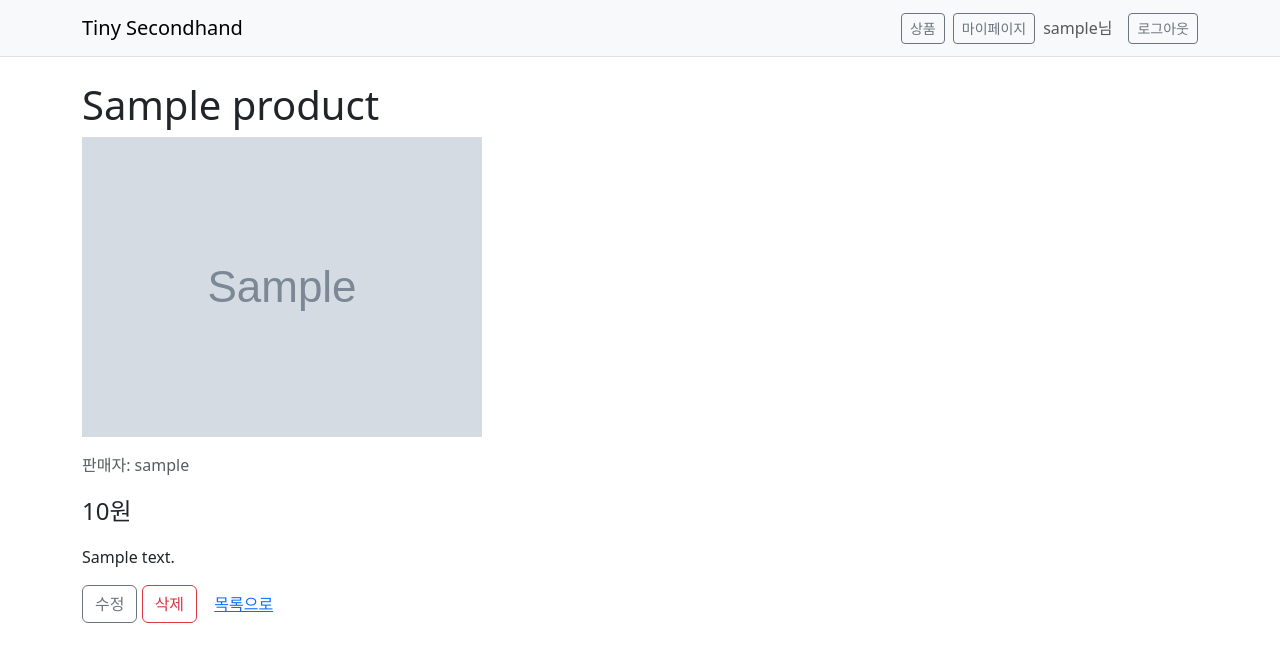
After one commit to lrycro/whs4-tiny-secondhand-platform, a Flask app: page /products/1 in a window 1280 px wide. The commit adds this page. Shown: the top 662 px of the page. Run offline with Flask 3, Linux system fonts and the light colour scheme; a user stored in the database is signed in; tables that the repository leaves empty hold one stand-in row (values such as "Sample post"); grey boxes marked "Sample" are stand-in pictures; some libraries are stand-ins or nearby versions.

Commit message:
Step 4: product CRUD (create/list/detail/edit/delete + ownership checks)
Adds a products blueprint: list (active products, name only per
SPEC.md F7), create/edit form with optional photo upload, detail
view, and delete. Photo uploads are validated by extension allowlist
and size cap, stored under a randomly generated filename (never the
client-supplied name) to avoid path traversal/overwrite.

Edit and delete re-verify product.seller_id == current_user.id
server-side on every request (the IDOR check SPEC.md 2.4 calls out
as the easiest point to get wrong) -- the "수정"/"삭제" buttons are
UI convenience only, not the actual access control. mypage now also
lists the current user's own products with edit/delete links.

Adds tests/test_products.py, including IDOR tests that drive two
distinct registered users through one client (real login/logout,
per the g-caching fixture gotcha) to confirm a non-owner gets 403
on both GET (edit form) and forged POST (edit/delete) against
another user's product.

```diff
--- a/app.py
+++ b/app.py
@@ -30,10 +30,12 @@ def create_app(config_class=Config):
     from blueprints.auth.routes import auth_bp
     from blueprints.main.routes import main_bp
     from blueprints.mypage.routes import mypage_bp
+    from blueprints.products.routes import products_bp
 
     app.register_blueprint(auth_bp)
     app.register_blueprint(main_bp)
     app.register_blueprint(mypage_bp)
+    app.register_blueprint(products_bp)
 
     with app.app_context():
         db.create_all()
--- /dev/null
+++ b/blueprints/products/forms.py
@@ -0,0 +1,39 @@
+from flask_wtf import FlaskForm
+from flask_wtf.file import FileAllowed, FileField, FileSize
+from wtforms import IntegerField, StringField, SubmitField, TextAreaField
+from wtforms.validators import DataRequired, Length, NumberRange, Optional
+
+# extension allowlist only (no image-content sniffing) -- fine for this project's
+# threat model, but a spoofed-extension upload would slip through; note for the
+# step 10 security re-check.
+ALLOWED_IMAGE_EXTENSIONS = ["jpg", "jpeg", "png", "gif", "webp"]
+
+
+class ProductForm(FlaskForm):
+    name = StringField(
+        "상품명",
+        validators=[
+            DataRequired(message="상품명을 입력해주세요."),
+            Length(max=200, message="상품명은 200자 이하로 입력해주세요."),
+        ],
+    )
+    description = TextAreaField(
+        "설명",
+        validators=[Optional(), Length(max=2000, message="설명은 2000자 이하로 입력해주세요.")],
+    )
+    price = IntegerField(
+        "가격",
+        validators=[
+            DataRequired(message="가격을 입력해주세요."),
+            NumberRange(min=0, message="가격은 0 이상이어야 합니다."),
+        ],
+    )
+    photo = FileField(
+        "사진",
+        validators=[
+            Optional(),
+            FileAllowed(ALLOWED_IMAGE_EXTENSIONS, message="jpg, jpeg, png, gif, webp 파일만 업로드할 수 있습니다."),
+            FileSize(max_size=5 * 1024 * 1024, message="파일 크기는 5MB 이하여야 합니다."),
+        ],
+    )
+    submit = SubmitField("저장")
--- /dev/null
+++ b/blueprints/products/routes.py
@@ -0,0 +1,92 @@
+import os
+import uuid
+
+from flask import Blueprint, abort, current_app, flash, redirect, render_template, url_for
+from flask_login import current_user, login_required
+
+from blueprints.products.forms import ProductForm
+from extensions import db
+from models import Product, ProductStatus
+
+products_bp = Blueprint("products", __name__)
+
+
+def _save_photo(file_storage):
+    if not file_storage or not file_storage.filename:
+        return None
+    # random filename: never trust/store the client-supplied name (path traversal, collisions)
+    ext = file_storage.filename.rsplit(".", 1)[-1].lower()
+    filename = f"{uuid.uuid4().hex}.{ext}"
+    upload_dir = current_app.config["PRODUCT_UPLOAD_DIR"]
+    os.makedirs(upload_dir, exist_ok=True)
+    file_storage.save(os.path.join(upload_dir, filename))
+    return filename
+
+
+@products_bp.route("/products")
+@login_required
+def product_list():
+    products = (
+        Product.query.filter_by(status=ProductStatus.ACTIVE).order_by(Product.created_at.desc()).all()
+    )
+    return render_template("products/list.html", products=products)
+
+
+@products_bp.route("/products/new", methods=["GET", "POST"])
+@login_required
+def product_new():
+    form = ProductForm()
+    if form.validate_on_submit():
+        product = Product(
+            name=form.name.data,
+            description=form.description.data,
+            price=form.price.data,
+            seller_id=current_user.id,
+            image_filename=_save_photo(form.photo.data),
+        )
+        db.session.add(product)
+        db.session.commit()
+        flash("상품이 등록되었습니다.", "success")
+        return redirect(url_for("products.product_detail", product_id=product.id))
+    return render_template("products/form.html", form=form, mode="new")
+
+
+@products_bp.route("/products/<int:product_id>")
+@login_required
+def product_detail(product_id):
+    product = Product.query.get_or_404(product_id)
+    return render_template("products/detail.html", product=product)
+
+
+@products_bp.route("/products/<int:product_id>/edit", methods=["GET", "POST"])
+@login_required
+def product_edit(product_id):
+    product = Product.query.get_or_404(product_id)
+    if product.seller_id != current_user.id:
+        abort(403)
+
+    form = ProductForm(obj=product)
+    if form.validate_on_submit():
+        product.name = form.name.data
+        product.description = form.description.data
+        product.price = form.price.data
+        new_filename = _save_photo(form.photo.data)
+        if new_filename:
+            product.image_filename = new_filename
+        db.session.commit()
+        flash("상품 정보가 수정되었습니다.", "success")
+        return redirect(url_for("products.product_detail", product_id=product.id))
+    return render_template("products/form.html", form=form, mode="edit", product=product)
+
+
+@products_bp.route("/products/<int:product_id>/delete", methods=["POST"])
+@login_required
+def product_delete(product_id):
+    product = Product.query.get_or_404(product_id)
+    if product.seller_id != current_user.id:
+        abort(403)
+
+    db.session.delete(product)
+    db.session.commit()
+    flash("상품이 삭제되었습니다.", "info")
+    return redirect(url_for("mypage.mypage"))
--- a/config.py
+++ b/config.py
@@ -22,3 +22,8 @@ class Config:
     SESSION_COOKIE_SECURE = os.environ.get("SESSION_COOKIE_SECURE", "false").lower() == "true"
 
     WTF_CSRF_ENABLED = True
+
+    # product photo uploads: extension allowlist enforced in blueprints/products/forms.py,
+    # size cap enforced here (also blocks oversized-upload DoS at the WSGI layer)
+    MAX_CONTENT_LENGTH = 5 * 1024 * 1024
+    PRODUCT_UPLOAD_DIR = os.path.join(BASE_DIR, "static", "uploads", "products")
--- a/models.py
+++ b/models.py
@@ -73,6 +73,7 @@ class Product(db.Model):
     name = db.Column(db.String(200), nullable=False)
     description = db.Column(db.Text, nullable=True)
     price = db.Column(db.Integer, nullable=False)
+    image_filename = db.Column(db.String(255), nullable=True)
     seller_id = db.Column(db.Integer, db.ForeignKey("users.id"), nullable=False, index=True)
     status = db.Column(db.Enum(ProductStatus), nullable=False, default=ProductStatus.ACTIVE)
     report_count = db.Column(db.Integer, nullable=False, default=0)
--- a/templates/base.html
+++ b/templates/base.html
@@ -12,6 +12,7 @@
       <a class="navbar-brand" href="{{ url_for('main.index') }}">Tiny Secondhand</a>
       <div class="d-flex ms-auto align-items-center">
         {% if current_user.is_authenticated %}
+          <a class="btn btn-outline-secondary btn-sm me-2" href="{{ url_for('products.product_list') }}">상품</a>
           <a class="btn btn-outline-secondary btn-sm me-2" href="{{ url_for('mypage.mypage') }}">마이페이지</a>
           <span class="navbar-text me-3">{{ current_user.username }}님</span>
           <form action="{{ url_for('auth.logout') }}" method="post" class="d-inline">
--- /dev/null
+++ b/templates/products/detail.html
@@ -0,0 +1,22 @@
+{% extends "base.html" %}
+{% block title %}{{ product.name }}{% endblock %}
+{% block content %}
+  <h1>{{ product.name }}</h1>
+  {% if product.image_filename %}
+    <img src="{{ url_for('static', filename='uploads/products/' + product.image_filename) }}"
+         alt="{{ product.name }}" class="img-fluid mb-3" style="max-width: 400px;">
+  {% endif %}
+  <p class="text-muted">판매자: {{ product.seller.username }}</p>
+  <p class="fs-4">{{ "{:,}".format(product.price) }}원</p>
+  <p style="white-space: pre-wrap;">{{ product.description or "" }}</p>
+
+  {% if current_user.id == product.seller_id %}
+    <a class="btn btn-outline-secondary" href="{{ url_for('products.product_edit', product_id=product.id) }}">수정</a>
+    <form action="{{ url_for('products.product_delete', product_id=product.id) }}" method="post"
+          class="d-inline" onsubmit="return confirm('정말 삭제하시겠습니까?');">
+      <input type="hidden" name="csrf_token" value="{{ csrf_token() }}">
+      <button type="submit" class="btn btn-outline-danger">삭제</button>
+    </form>
+  {% endif %}
+  <a class="btn btn-link" href="{{ url_for('products.product_list') }}">목록으로</a>
+{% endblock %}
```
Also changed, not shown: blueprints/mypage/routes.py (+7 -1 lines), templates/mypage.html (+22 -0 lines), templates/products/form.html (added, +32 -0 lines), templates/products/list.html (added, +19 -0 lines), tests/test_products.py (added, +212 -0 lines), blueprints/products/__init__.py (added), 2 other files.
